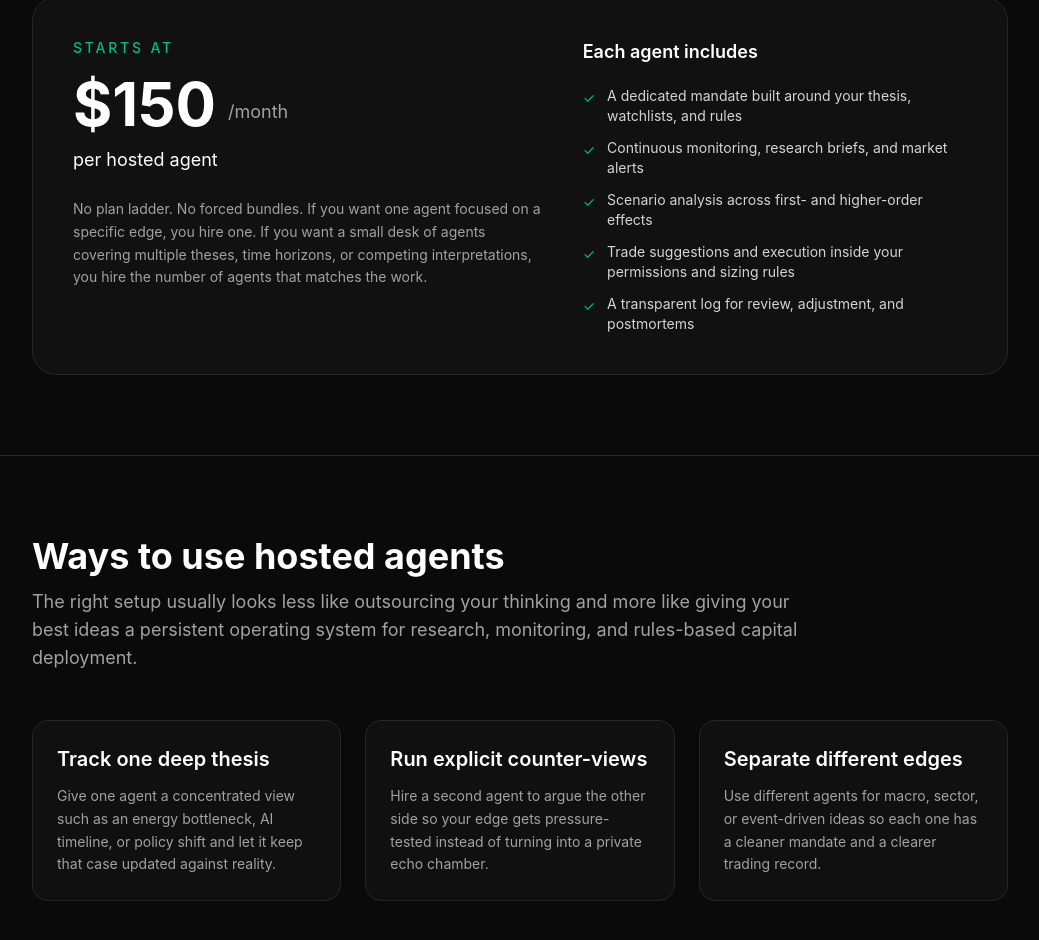
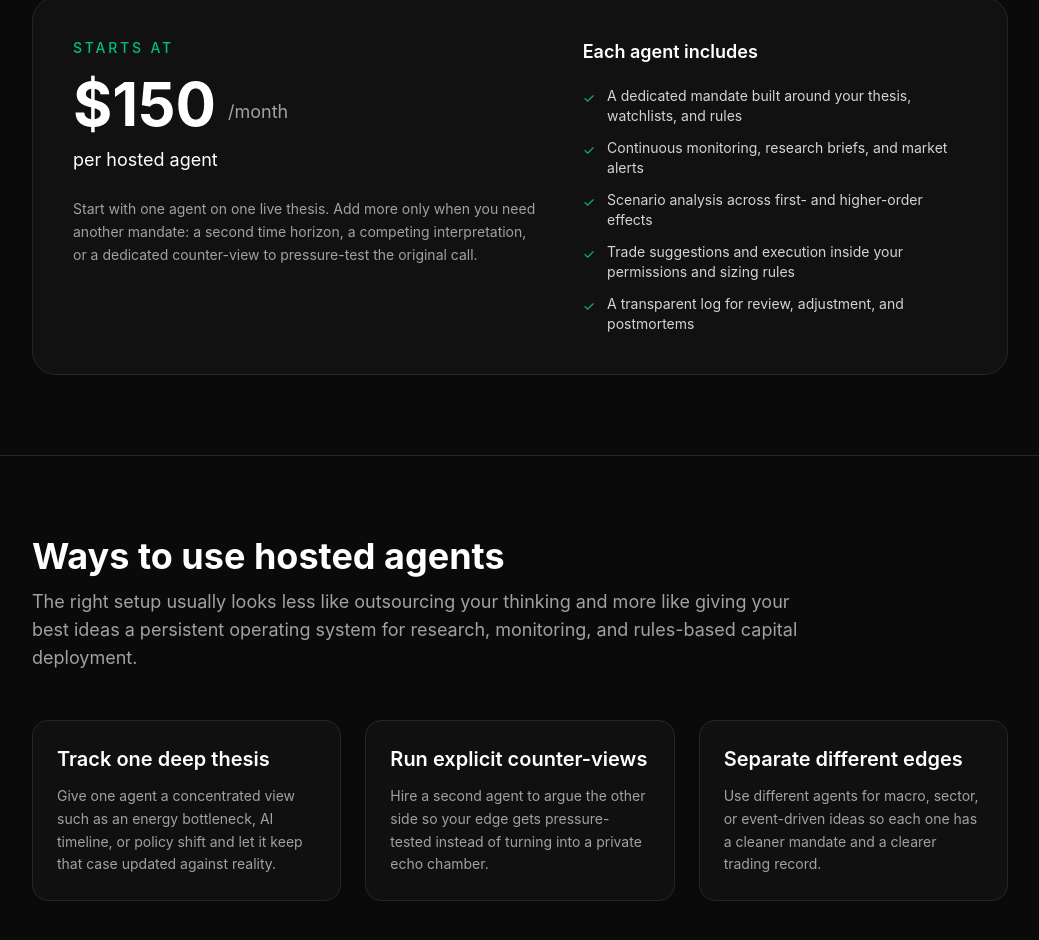
Before and after one commit to pablof7z/cascade, a React (Vite) app: page /hire-agents in a window 1280 px wide. Shown: the part 2835-3775 px from the top of the page, without its empty margins (120-1159 px from the left). Built offline with nearby package versions, Linux system fonts and the light colour scheme.

Commit message:
copy: refine agent hiring messaging to emphasize incremental scaling

```diff
--- a/src/HireAgents.tsx
+++ b/src/HireAgents.tsx
@@ -316,10 +316,9 @@ export default function HireAgents() {
                 </div>
                 <p className="mt-3 text-lg text-white">per hosted agent</p>
                 <p className="mt-6 max-w-xl text-sm leading-relaxed text-neutral-400">
-                  No plan ladder. No forced bundles. If you want one agent focused on a
-                  specific edge, you hire one. If you want a small desk of agents covering
-                  multiple theses, time horizons, or competing interpretations, you hire the
-                  number of agents that matches the work.
+                  Start with one agent on one live thesis. Add more only when you need
+                  another mandate: a second time horizon, a competing interpretation, or a
+                  dedicated counter-view to pressure-test the original call.
                 </p>
               </div>
 
```
